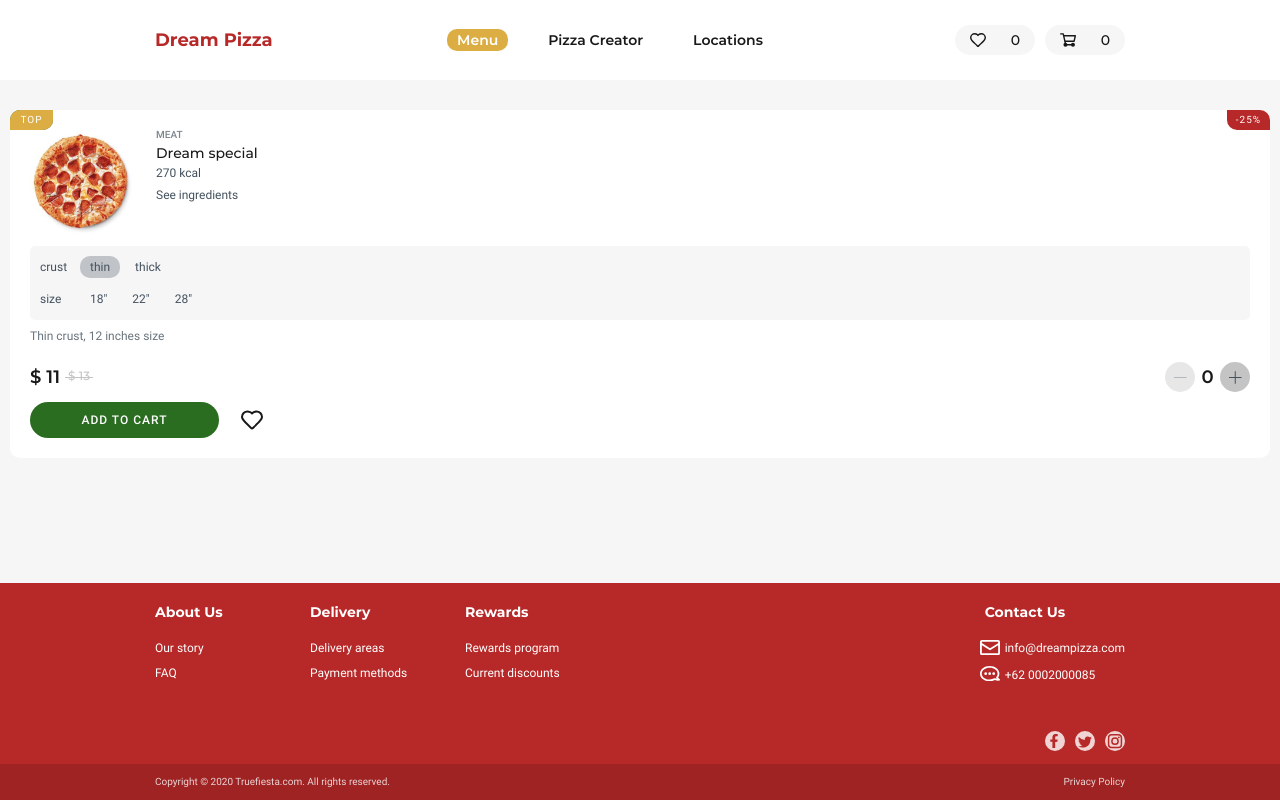
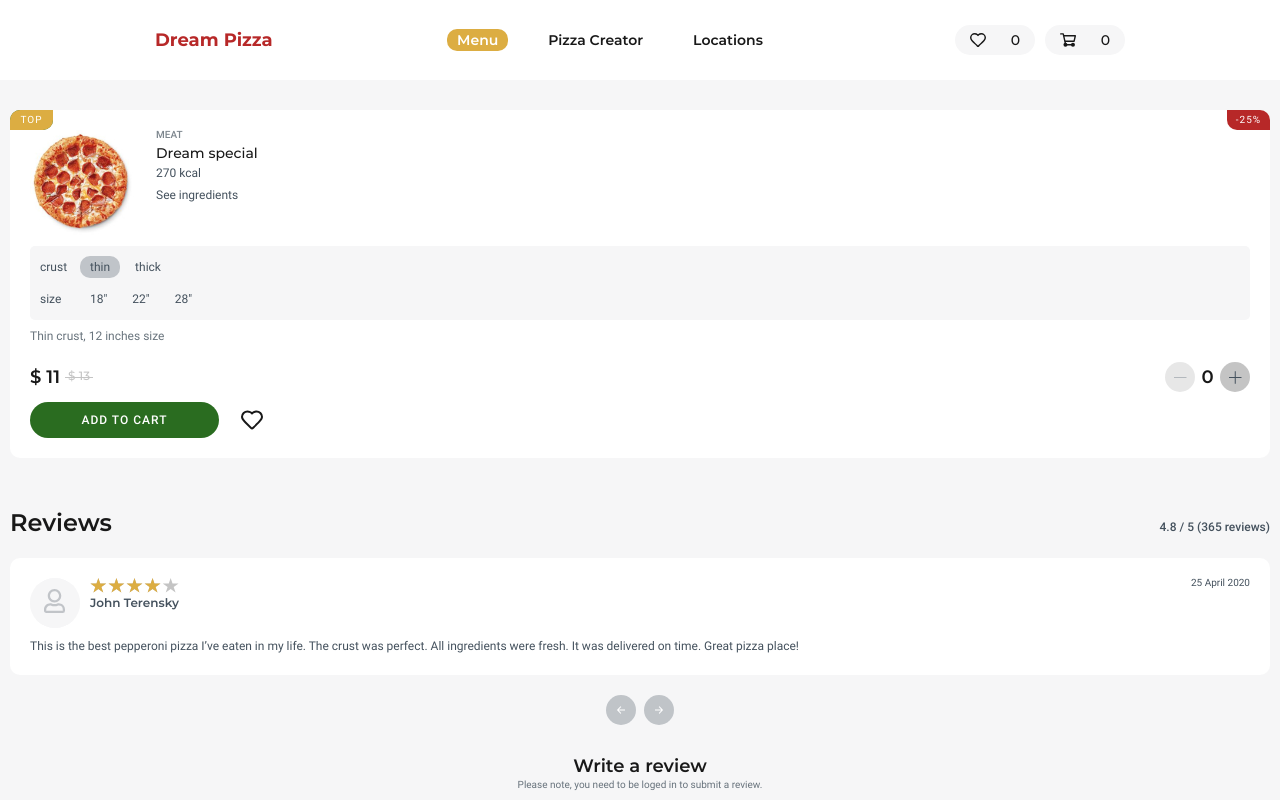
Before and after one commit to truefiesta/dream-pizza, a React app: page /pizza in a window 1280 px wide. Shown: the top 800 px of the page. Built offline with nearby package versions, Linux system fonts and the light colour scheme.

Commit message:
Add reviews to the pizza page

```diff
--- a/src/components/app/app.css
+++ b/src/components/app/app.css
@@ -57,6 +57,33 @@
 
 .pizza-page .wrapper {
   padding-top: 30px;
+}
+
+.pizza-page .pizza-details {
+  margin-bottom: 50px;
+}
+
+.pizza-page .reviews {
+  margin-bottom: 30px;
+}
+
+.pizza-page .controls-list {
+  margin: 0 auto;
+  margin-top: 20px;
+}
+
+.pizza-page .reviews-top {
+  display: flex;
+  justify-content: space-between;
+  align-items: baseline;
+}
+
+.pizza-page .reviews-count {
+  font-family: "Roboto", Arial, Helvetica, sans-serif;
+  font-weight: 500;
+  font-size: 12px;
+  line-height: 12px;
+  color: var(--full-dark-gray);
 }
 
 @media (min-width: 320px) {
--- a/src/pages/pizza.jsx
+++ b/src/pages/pizza.jsx
@@ -1,6 +1,9 @@
 import React from "react";
 import Header from "../components/header/header.jsx";
 import CardDetails from "../components/card-details/card-details.jsx";
+import Review from "../components/review/review.jsx";
+import ReviewForm from "../components/review-form/review-form.jsx";
+import PrevNextControls from "../components/prev-next-controls/prev-next-controls.jsx";
 import Footer from "../components/footer/footer.jsx";
 
 const Pizza = () => {
@@ -11,6 +14,17 @@ const Pizza = () => {
         <div className="wrapper">
           <h1 className="visually-hidden">Pizza page</h1>
           <CardDetails />
+          <section className="reviews">
+            <div className="reviews-top">
+              <h2 className="section-title">Reviews</h2>
+              <p className="reviews-count">4.8 / 5 (365 reviews)</p>
+            </div>
+            <div className="review-container">
+              <Review />
+            </div>
+            <PrevNextControls />
+          </section>
+          <ReviewForm />
         </div>
       </main>
       <Footer />
```
